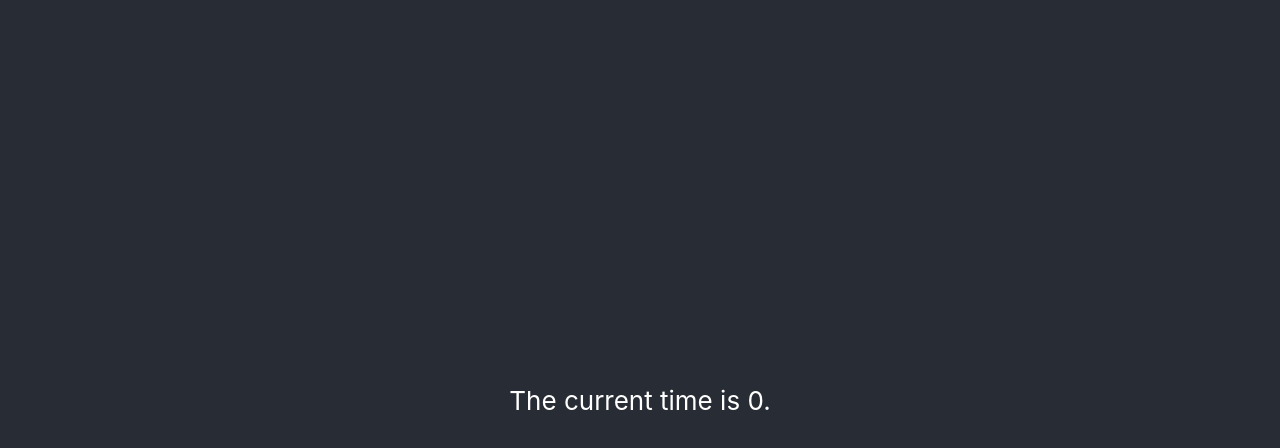
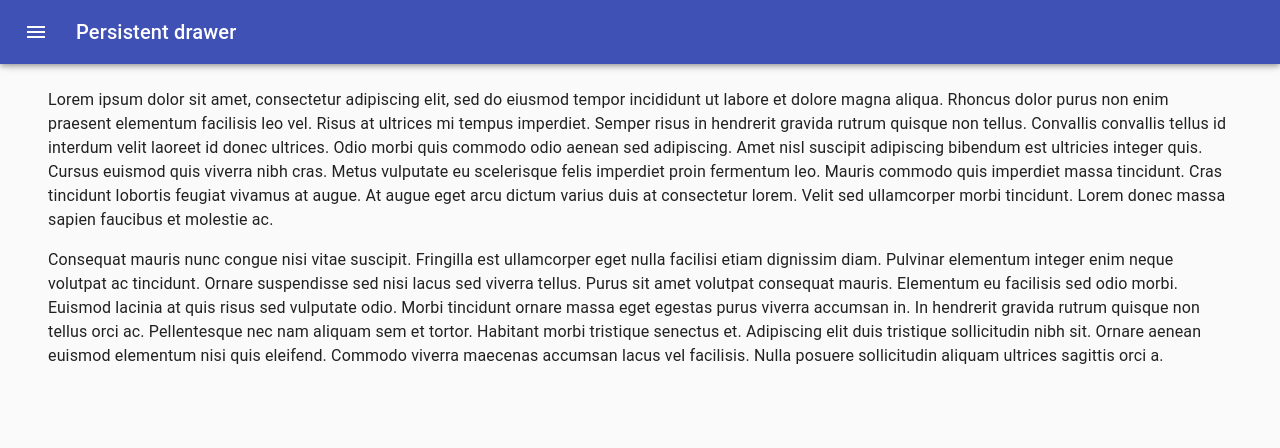
Before and after one commit to dshankar4/Top-Trends, a React (Create React App) app in the folder react-flask-app/: page / in a window 1280 px wide. Shown: the top 448 px of the page. Built offline with nearby package versions, Linux system fonts and the light colour scheme; no server answers.

Commit message:
add sidebar

```diff
--- a/react-flask-app/src/App.js
+++ b/react-flask-app/src/App.js
@@ -1,21 +1,12 @@
-import React, { useState, useEffect } from 'react';
-import './App.css';
+import React from 'react';
+import { Container } from '@material-ui/core';
+import Layout from './component/layout';
 
 function App() {
-  const [currentTime, setCurrentTime] = useState(0);
-
-  useEffect(() => {
-    fetch('/time').then(res => res.json()).then(data => {
-      setCurrentTime(data.time);
-    });
-  }, []);
-
   return (
-    <div className="App">
-      <header className="App-header">
-        <p>The current time is {currentTime}.</p>
-      </header>
-    </div>
+    <Container>
+      <Layout />
+    </Container>
   );
 }
 
--- /dev/null
+++ b/react-flask-app/src/component/layout.js
@@ -0,0 +1,182 @@
+import React from 'react';
+import clsx from 'clsx';
+import { makeStyles, useTheme } from '@material-ui/core/styles';
+import Drawer from '@material-ui/core/Drawer';
+import CssBaseline from '@material-ui/core/CssBaseline';
+import AppBar from '@material-ui/core/AppBar';
+import Toolbar from '@material-ui/core/Toolbar';
+import List from '@material-ui/core/List';
+import Typography from '@material-ui/core/Typography';
+import Divider from '@material-ui/core/Divider';
+import IconButton from '@material-ui/core/IconButton';
+import MenuIcon from '@material-ui/icons/Menu';
+import ChevronLeftIcon from '@material-ui/icons/ChevronLeft';
+import ChevronRightIcon from '@material-ui/icons/ChevronRight';
+import ListItem from '@material-ui/core/ListItem';
+import ListItemIcon from '@material-ui/core/ListItemIcon';
+import ListItemText from '@material-ui/core/ListItemText';
+import InboxIcon from '@material-ui/icons/MoveToInbox';
+import MailIcon from '@material-ui/icons/Mail';
+
+const drawerWidth = 240;
+
+const useStyles = makeStyles((theme) => ({
+  root: {
+    display: 'flex',
+  },
+  appBar: {
+    transition: theme.transitions.create(['margin', 'width'], {
+      easing: theme.transitions.easing.sharp,
+      duration: theme.transitions.duration.leavingScreen,
+    }),
+  },
+  appBarShift: {
+    width: `calc(100% - ${drawerWidth}px)`,
+    marginLeft: drawerWidth,
+    transition: theme.transitions.create(['margin', 'width'], {
+      easing: theme.transitions.easing.easeOut,
+      duration: theme.transitions.duration.enteringScreen,
+    }),
+  },
+  menuButton: {
+    marginRight: theme.spacing(2),
+  },
+  hide: {
+    display: 'none',
+  },
+  drawer: {
+    width: drawerWidth,
+    flexShrink: 0,
+  },
+  drawerPaper: {
+    width: drawerWidth,
+  },
+  drawerHeader: {
+    display: 'flex',
+    alignItems: 'center',
+    padding: theme.spacing(0, 1),
+    // necessary for content to be below app bar
+    ...theme.mixins.toolbar,
+    justifyContent: 'flex-end',
+  },
+  content: {
+    flexGrow: 1,
+    padding: theme.spacing(3),
+    transition: theme.transitions.create('margin', {
+      easing: theme.transitions.easing.sharp,
+      duration: theme.transitions.duration.leavingScreen,
+    }),
+    marginLeft: -drawerWidth,
+  },
+  contentShift: {
+    transition: theme.transitions.create('margin', {
+      easing: theme.transitions.easing.easeOut,
+      duration: theme.transitions.duration.enteringScreen,
+    }),
+    marginLeft: 0,
+  },
+}));
+
+export default function PersistentDrawerLeft() {
+  const classes = useStyles();
+  const theme = useTheme();
+  const [open, setOpen] = React.useState(false);
+
+  const handleDrawerOpen = () => {
+    setOpen(true);
+  };
+
+  const handleDrawerClose = () => {
+    setOpen(false);
+  };
+
+  return (
+    <div className={classes.root}>
+      <CssBaseline />
+      <AppBar
+        position="fixed"
+        className={clsx(classes.appBar, {
+          [classes.appBarShift]: open,
+        })}
+      >
+        <Toolbar>
+          <IconButton
+            color="inherit"
+            aria-label="open drawer"
+            onClick={handleDrawerOpen}
+            edge="start"
+            className={clsx(classes.menuButton, open && classes.hide)}
+          >
+            <MenuIcon />
+          </IconButton>
+          <Typography variant="h6" noWrap>
+            Persistent drawer
+          </Typography>
+        </Toolbar>
+      </AppBar>
+      <Drawer
+        className={classes.drawer}
+        variant="persistent"
+        anchor="left"
+        open={open}
+        classes={{
+          paper: classes.drawerPaper,
+        }}
+      >
+        <div className={classes.drawerHeader}>
+          <IconButton onClick={handleDrawerClose}>
+            {theme.direction === 'ltr' ? <ChevronLeftIcon /> : <ChevronRightIcon />}
+          </IconButton>
+        </div>
+        <Divider />
+        <List>
+          {['Inbox', 'Starred', 'Send email', 'Drafts'].map((text, index) => (
+            <ListItem button key={text}>
+              <ListItemIcon>{index % 2 === 0 ? <InboxIcon /> : <MailIcon />}</ListItemIcon>
+              <ListItemText primary={text} />
+            </ListItem>
+          ))}
+        </List>
+        <Divider />
+        <List>
+          {['All mail', 'Trash', 'Spam'].map((text, index) => (
+            <ListItem button key={text}>
+              <ListItemIcon>{index % 2 === 0 ? <InboxIcon /> : <MailIcon />}</ListItemIcon>
+              <ListItemText primary={text} />
+            </ListItem>
+          ))}
+        </List>
+      </Drawer>
+      <main
+        className={clsx(classes.content, {
+          [classes.contentShift]: open,
+        })}
+      >
+        <div className={classes.drawerHeader} />
+        <Typography paragraph>
+          Lorem ipsum dolor sit amet, consectetur adipiscing elit, sed do eiusmod tempor incididunt
+          ut labore et dolore magna aliqua. Rhoncus dolor purus non enim praesent elementum
+          facilisis leo vel. Risus at ultrices mi tempus imperdiet. Semper risus in hendrerit
+          gravida rutrum quisque non tellus. Convallis convallis tellus id interdum velit laoreet id
+          donec ultrices. Odio morbi quis commodo odio aenean sed adipiscing. Amet nisl suscipit
+          adipiscing bibendum est ultricies integer quis. Cursus euismod quis viverra nibh cras.
+          Metus vulputate eu scelerisque felis imperdiet proin fermentum leo. Mauris commodo quis
+          imperdiet massa tincidunt. Cras tincidunt lobortis feugiat vivamus at augue. At augue eget
+          arcu dictum varius duis at consectetur lorem. Velit sed ullamcorper morbi tincidunt. Lorem
+          donec massa sapien faucibus et molestie ac.
+        </Typography>
+        <Typography paragraph>
+          Consequat mauris nunc congue nisi vitae suscipit. Fringilla est ullamcorper eget nulla
+          facilisi etiam dignissim diam. Pulvinar elementum integer enim neque volutpat ac
+          tincidunt. Ornare suspendisse sed nisi lacus sed viverra tellus. Purus sit amet volutpat
+          consequat mauris. Elementum eu facilisis sed odio morbi. Euismod lacinia at quis risus sed
+          vulputate odio. Morbi tincidunt ornare massa eget egestas purus viverra accumsan in. In
+          hendrerit gravida rutrum quisque non tellus orci ac. Pellentesque nec nam aliquam sem et
+          tortor. Habitant morbi tristique senectus et. Adipiscing elit duis tristique sollicitudin
+          nibh sit. Ornare aenean euismod elementum nisi quis eleifend. Commodo viverra maecenas
+          accumsan lacus vel facilisis. Nulla posuere sollicitudin aliquam ultrices sagittis orci a.
+        </Typography>
+      </main>
+    </div>
+  );
+}
```
Also changed, not shown: react-flask-app/src/App.css (line endings or trailing spaces), 1 other file (tests, documents, lock files or other folders).
